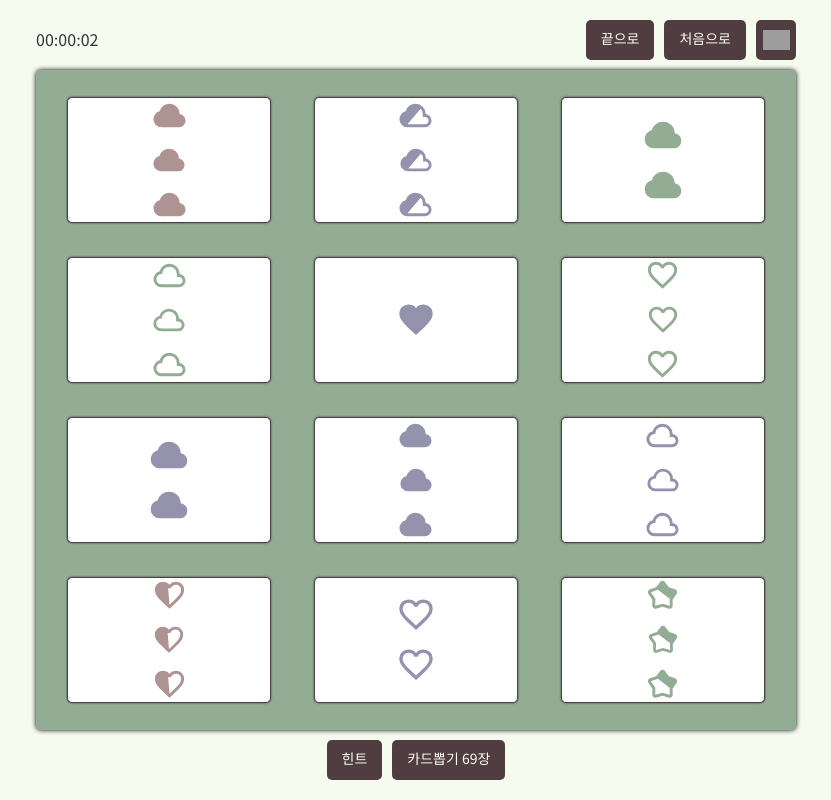
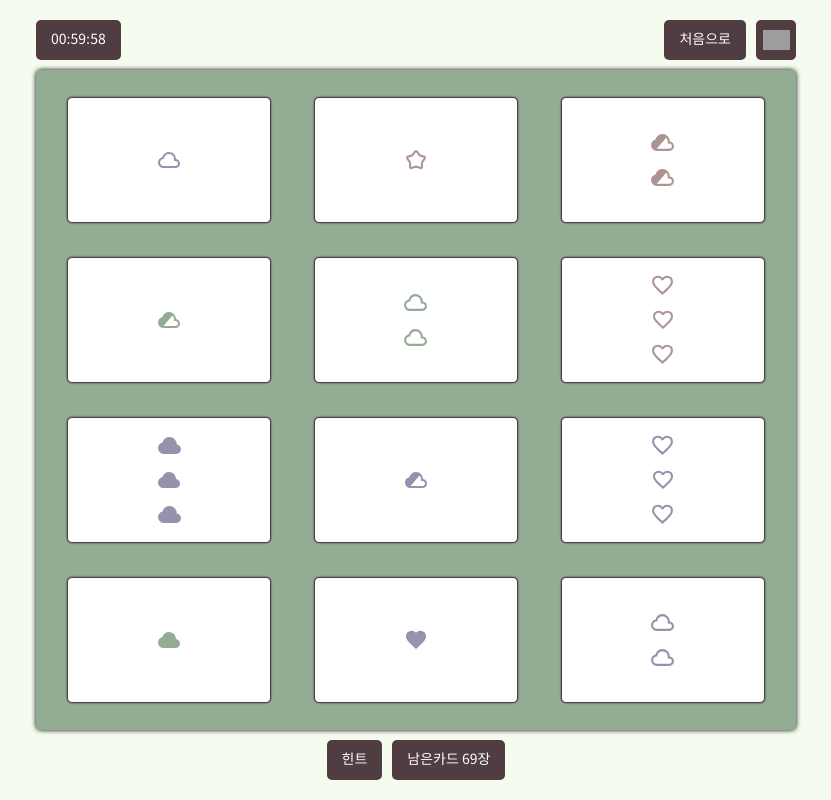
Before and after one commit to ChoiGyeongWon/game-set, a React app: page / in a window 1280 px wide. Both pictures are taken after a click on the button "게임 시작". Shown: the whole page, without its empty margins (224-1055 px from the left). Built offline with nearby package versions, Linux system fonts and the light colour scheme; grey boxes are pictures that could not be loaded.

Commit message:
complete dev

```diff
--- a/src/App.jsx
+++ b/src/App.jsx
@@ -1,16 +1,48 @@
-import React, { useState } from "react";
+import React, { useState, useRef, useEffect } from "react";
 
 import GameRoot from "./components/Game/GameRoot.jsx";
 import GameReady from "./components/Game/GameReady.jsx";
 import GameStart from "./components/Game/GameStart.jsx";
 import GameEnd from "./components/Game/GameEnd.jsx";
 
+import getCards from "./util/cardData.js";
+import { findSet } from "./util/set";
+
+const selectValues = [900, 1800, 2700, 3600];
+const defaultSelectValue = selectValues[selectValues.length - 1];
+const allCardLength =
+  getCards().initTwelveCards.length + getCards().initRestCards.length;
+const exampleSetCards = findSet(getCards().initTwelveCards);
+
 export default function App() {
   const [gameState, setGameState] = useState("ready"); // ready -> start -> end
-  const [idx, setIdx] = useState(0);
+  const [selectValue, setSelectValue] = useState(defaultSelectValue);
+  const [gameIdx, setgameIdx] = useState(0);
+  const [endTime, setEndTime] = useState();
+  const [restCardLength, setRestCardLength] = useState(0);
 
-  function addIdx() {
-    setIdx((prev) => ++prev);
+  const endTimeRef = useRef(defaultSelectValue);
+
+  useEffect(() => {
+    if (gameState === "end") {
+      setEndTime(endTimeRef.current - 1);
+    }
+  }, [gameState]);
+
+  function getRestCardLength(restCards, boardCards) {
+    setRestCardLength(restCards.length + boardCards.length);
+  }
+
+  function changeGameIdx() {
+    setgameIdx((prev) => ++prev);
+  }
+
+  function timeEnd(time) {
+    setEndTime(time);
+  }
+
+  function handleChangeSelect(e) {
+    setSelectValue(e.target.value);
   }
 
   let content;
@@ -21,19 +53,39 @@ export default function App() {
 
   switch (gameState) {
     case "ready":
-      content = <GameReady changeGameState={changeGameState} />;
+      content = (
+        <GameReady
+          changeGameState={changeGameState}
+          handleChangeSelect={handleChangeSelect}
+          selectValue={selectValue}
+          selectValues={selectValues}
+          exampleSetCards={exampleSetCards}
+        />
+      );
       break;
     case "start":
       content = (
         <GameStart
+          key={gameIdx}
           changeGameState={changeGameState}
-          addIdx={addIdx}
-          key={idx}
+          selectValue={selectValue}
+          timeEnd={timeEnd}
+          changeGameIdx={changeGameIdx}
+          getRestCardLength={getRestCardLength}
+          gameState={gameState}
+          endTimeRef={endTimeRef}
         />
       );
       break;
     case "end":
-      content = <GameEnd changeGameState={changeGameState} />;
+      content = (
+        <GameEnd
+          changeGameState={changeGameState}
+          endTime={selectValue - endTime}
+          restCardLength={restCardLength}
+          allCardLength={allCardLength}
+        />
+      );
       break;
   }
 
--- a/src/components/Card/Card.jsx
+++ b/src/components/Card/Card.jsx
@@ -2,7 +2,7 @@ import { useRef, useEffect } from "react";
 
 import styled from "styled-components";
 
-const SetCard = styled.div`
+const SetCard = styled.button`
   width: 90%;
   height: 90%;
   background-color: var(--color-white);
@@ -28,12 +28,27 @@ const SetCard = styled.div`
   }
 
   &.showHint {
-    background-color: yellow;
+    animation: 2s linear hint;
+  }
+
+  @keyframes hint {
+    0% {
+      background-color: #fff;
+    }
+    25% {
+      background-color: var(--color-violet);
+    }
+    50% {
+      background-color: #fff;
+    }
+    75% {
+      background-color: var(--color-violet);
+    }
   }
 
   .shape-star {
-    width: 40px;
-    height: 40px;
+    width: 20%;
+    height: 20%;
     background-size: contain;
     background-position: center center;
     background-repeat: no-repeat;
@@ -73,8 +88,8 @@ const SetCard = styled.div`
   }
 
   .shape-heart {
-    width: 40px;
-    height: 40px;
+    width: 20%;
+    height: 20%;
     background-size: contain;
     background-position: center center;
     background-repeat: no-repeat;
@@ -114,8 +129,8 @@ const SetCard = styled.div`
   }
 
   .shape-cloud {
-    width: 40px;
-    height: 40px;
+    width: 20%;
+    height: 20%;
     background-size: contain;
     background-position: center center;
     background-repeat: no-repeat;
@@ -189,7 +204,7 @@ export default function Card({
           ""
         );
         handleHintEmpty();
-      }, 3000);
+      }, 2000);
     }
     return () => {
       clearTimeout(timeoutRef.current);
--- a/src/components/Game/GameEnd.jsx
+++ b/src/components/Game/GameEnd.jsx
@@ -10,14 +10,93 @@ const EndBox = styled.div`
   flex-grow: 1;
   height: 100vh;
   gap: 20px;
+
+  .box {
+    width: calc(100% - 40px);
+    height: 200px;
+    padding: var(--size-padding);
+    background-color: var(--color-violet);
+    border-radius: var(--border-radius);
+    box-shadow: 0px 0px 5px rgba(0, 0, 0);
+    display: flex;
+    flex-direction: column;
+    gap: 10px;
+    align-items: center;
+
+    h1 {
+      font-size: 1.5rem;
+      color: #fff;
+      font-weight: 500;
+    }
+
+    table {
+      table-layout: fixed;
+      width: 100%;
+      color: #fff;
+
+      thead {
+        th {
+          color: #fff;
+          text-align: center;
+          font-weight: 500;
+          padding: 5px;
+        }
+      }
+      tbody {
+        td {
+          color: #fff;
+          text-align: center;
+          padding: 5px;
+        }
+      }
+    }
+  }
 `;
 
-export default function GameEnd({ changeGameState }) {
+export default function GameEnd({
+  changeGameState,
+  endTime,
+  restCardLength,
+  allCardLength,
+}) {
+  const hours = Math.floor(endTime / 3600);
+  const minutes = Math.floor((endTime % 3600) / 60);
+  const seconds = endTime % 60;
+  const allSets = allCardLength / 3;
+  const correctSets = allSets - restCardLength / 3;
+
   return (
     <EndBox>
-      <span>클리어시간 = 00:00:00</span>
-      <span>맞힌 세트 = 0 / 81</span>
-      <Button.RefreshGame onClick={() => {changeGameState("start")}}>재시작</Button.RefreshGame>
+      <div className="box">
+        <h1>결과</h1>
+        <table>
+          <colgroup>
+            <col width="50%" />
+            <col width="50%" />
+          </colgroup>
+          <thead>
+            <tr>
+              <th>클리어 타임</th>
+              <th>맞힌 세트</th>
+            </tr>
+          </thead>
+          <tbody>
+            <tr>
+              <td>{`${String(hours).padStart(2, "0")}:${String(
+                minutes
+              ).padStart(2, "0")}:${String(seconds).padStart(2, "0")}`}</td>
+              <td>{correctSets} / {allSets}</td>
+            </tr>
+          </tbody>
+        </table>
+      </div>
+      <Button.RefreshGame
+        onClick={() => {
+          changeGameState("start");
+        }}
+      >
+        재시작
+      </Button.RefreshGame>
     </EndBox>
   );
 }
--- a/src/components/Game/GameFooter.jsx
+++ b/src/components/Game/GameFooter.jsx
@@ -1,3 +1,5 @@
+import { useState } from "react";
+
 import styled from "styled-components";
 
 import Button from "../Button/ButtonVariation";
@@ -10,15 +12,38 @@ const Footer = styled.header`
   gap: 10px;
 `;
 
-export default function GameFooter({ addBoardCards, restCardLength, handleGetHint }) {
+export default function GameFooter({
+  addBoardCards,
+  restCardLength,
+  handleGetHint,
+}) {
+  const [isHintClickable, setIsHintClickable] = useState(true);
+
+  function onClickHint() {
+    setIsHintClickable((prev) => !prev);
+
+    setTimeout(() => {
+      setIsHintClickable((prev) => !prev);
+    }, 2000);
+  }
+
   return (
     <Footer>
-      <Button.ControlState onClick={handleGetHint}>힌트</Button.ControlState>
+      <Button.ControlState
+        onClick={() => {
+          handleGetHint();
+          onClickHint();
+        }}
+        disabled={!isHintClickable}
+      >
+        힌트
+      </Button.ControlState>
       <Button.ControlState
         onClick={addBoardCards}
         disabled={restCardLength === 0}
+        style={{ pointerEvents: "none" }}
       >
-        카드뽑기 {restCardLength}장
+        남은카드 {restCardLength}장
       </Button.ControlState>
     </Footer>
   );
--- a/src/components/Game/GameHeader.jsx
+++ b/src/components/Game/GameHeader.jsx
@@ -1,5 +1,3 @@
-import { useState, useEffect, useRef } from "react";
-
 import styled from "styled-components";
 
 import Button from "../Button/ButtonVariation";
@@ -20,39 +18,32 @@ const Header = styled.header`
   }
 `;
 
-export default function GameHeader({ changeGameState, addIdx }) {
-  const [totalTimer, setTotalTimer] = useState(0);
-  const intervalRef = useRef();
-  const hoursRef = useRef(Math.floor(totalTimer / 3600));
-  const minutseRef = useRef(Math.floor((totalTimer % 3600) / 60));
-  const secondsRef = useRef(totalTimer % 60);
-  hoursRef.current = Math.floor(totalTimer / 3600);
-  minutseRef.current = Math.floor((totalTimer % 3600) / 60);
-  secondsRef.current = totalTimer % 60;
-
-  useEffect(() => {
-    intervalRef.current = setInterval(() => {
-      setTotalTimer((prev) => ++prev);
-    }, 1000);
-
-    return () => {
-      clearInterval(intervalRef.current);
-    };
-  }, []);
-
+export default function GameHeader({
+  changeGameState,
+  timeEnd,
+  selectValue,
+  changeGameIdx,
+  sendCorrectSetLength,
+  gameState,
+  endTimeRef
+}) {
   return (
     <Header>
-      <Timer />
+      <Timer
+        selectValue={selectValue}
+        changeGameState={changeGameState}
+        timeEnd={timeEnd}
+        sendCorrectSetLength={sendCorrectSetLength}
+        gameState={gameState}
+        endTimeRef={endTimeRef}
+      />
       <div>
-        <Button.ControlState onClick={() => changeGameState("end")}>
-          끝으로
-        </Button.ControlState>
         <Button.ControlState onClick={() => changeGameState("ready")}>
           처음으로
         </Button.ControlState>
         <Button.RefreshGame
           onClick={() => {
-            addIdx();
+            changeGameIdx();
           }}
         >
           재시작
--- a/src/components/Game/GameStart.jsx
+++ b/src/components/Game/GameStart.jsx
@@ -25,18 +25,37 @@ const StartBox = styled.section`
   }
 `;
 
-export default function GameStart({ changeGameState, addIdx }) {
+export default function GameStart({
+  changeGameState,
+  selectValue,
+  timeEnd,
+  changeGameIdx,
+  getRestCardLength,
+  gameState,
+  endTimeRef,
+}) {
   const [boardCards, setBoardCards] = useState(getCards().initTwelveCards);
   const [restCards, setRestCards] = useState(getCards().initRestCards);
   const [hintId, setHintId] = useState(null);
 
   useEffect(() => {
     // 보드의 카드에 세트 유무 확인, 있다면 변동X, 없다면 카드 추가
-    //console.log(findSet(boardCards));
     if (findSet(boardCards) === null) {
       addBoardCards();
     }
   }, [boardCards, addBoardCards]);
+
+  useEffect(() => {
+    // 더이상 세트가 없음
+    if (restCards.length === 0 && findSet(boardCards) === null) {
+      sendCorrectSetLength();
+      changeGameState("end");
+    }
+  }, [restCards, boardCards, changeGameState]);
+
+  function sendCorrectSetLength() {
+    getRestCardLength(restCards, boardCards);
+  }
 
   function removeBoardCards(selectedCards) {
     // 선택한 카드 3장이 세트일 때
@@ -48,7 +67,6 @@ export default function GameStart({ changeGameState, addIdx }) {
   }
 
   function addBoardCards() {
-    if (restCards.length === 0) return;
     const willAddCards = [restCards[0], restCards[1], restCards[2]];
     for (const card of willAddCards) {
       setRestCards((prevCards) =>
@@ -61,13 +79,22 @@ export default function GameStart({ changeGameState, addIdx }) {
   function handleGetHint() {
     setHintId(findSet(boardCards)[0].id);
   }
+
   function handleHintEmpty() {
     setHintId(null);
   }
 
   return (
     <StartBox>
-      <GameHeader changeGameState={changeGameState} addIdx={addIdx} />
+      <GameHeader
+        changeGameState={changeGameState}
+        timeEnd={timeEnd}
+        selectValue={selectValue}
+        changeGameIdx={changeGameIdx}
+        sendCorrectSetLength={sendCorrectSetLength}
+        gameState={gameState}
+        endTimeRef={endTimeRef}
+      />
       <GameBoard
         boardCards={boardCards}
         removeBoardCards={removeBoardCards}
--- a/src/components/Timer/Timer.jsx
+++ b/src/components/Timer/Timer.jsx
@@ -1,32 +1,55 @@
-import { useState, useEffect, useRef } from "react";
+import React, { useState, useEffect, useRef } from "react";
 
 import styled from "styled-components";
 
-const Time = styled.span``;
+const Time = styled.span`
+  background: var(--color-violet);
+  color: #fff;
+  padding: 10px 15px;
+  font-size: 0.875rem;
+  min-width: 40px;
+  min-height: 40px;
+  border-radius: 5px;
+`;
 
-export default function Timer({ changeGameState, addIdx }) {
-  const [totalTimer, setTotalTimer] = useState(0);
+export default function Timer({
+  selectValue,
+  changeGameState,
+  timeEnd,
+  sendCorrectSetLength,
+  endTimeRef,
+}) {
+  const [totalTimer, setTotalTimer] = useState(selectValue);
+
   const intervalRef = useRef();
-  const hoursRef = useRef(Math.floor(totalTimer / 3600));
-  const minutseRef = useRef(Math.floor((totalTimer % 3600) / 60));
-  const secondsRef = useRef(totalTimer % 60);
-  hoursRef.current = Math.floor(totalTimer / 3600);
-  minutseRef.current = Math.floor((totalTimer % 3600) / 60);
-  secondsRef.current = totalTimer % 60;
 
   useEffect(() => {
     intervalRef.current = setInterval(() => {
-      setTotalTimer((prev) => ++prev);
+      setTotalTimer((prev) => --prev);
+      endTimeRef.current = totalTimer;
     }, 1000);
 
     return () => {
       clearInterval(intervalRef.current);
     };
-  }, []);
+  }, [totalTimer]);
+
+  useEffect(() => {
+    if (totalTimer <= 0) {
+      timeEnd(totalTimer);
+      changeGameState("end");
+      sendCorrectSetLength();
+    }
+  }, [totalTimer]);
+
+  const hours = Math.floor(totalTimer / 3600);
+  const minutes = Math.floor((totalTimer % 3600) / 60);
+  const seconds = totalTimer % 60;
 
   return (
-    <Time>{`${String(hoursRef.current).padStart(2, "0")}:${String(
-      minutseRef.current
-    ).padStart(2, "0")}:${String(secondsRef.current).padStart(2, "0")}`}</Time>
+    <Time>{`${String(hours).padStart(2, "0")}:${String(minutes).padStart(
+      2,
+      "0"
+    )}:${String(seconds).padStart(2, "0")}`}</Time>
   );
 }
```
Also changed, not shown: src/components/Game/GameBoard.jsx (+6 -1 lines), src/components/Game/GameReady.jsx (+54 -3 lines), src/components/Select/Select.jsx (added, +35 -0 lines), 1 other file (tests, documents, lock files or other folders).
